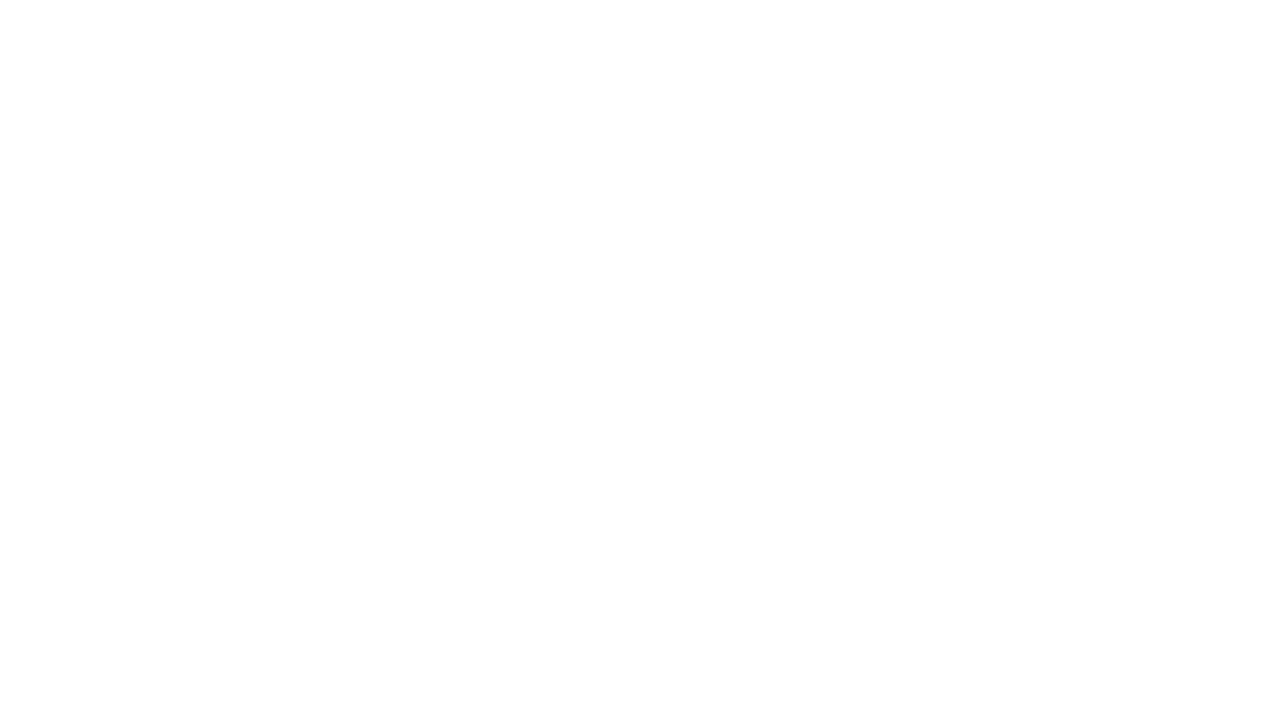
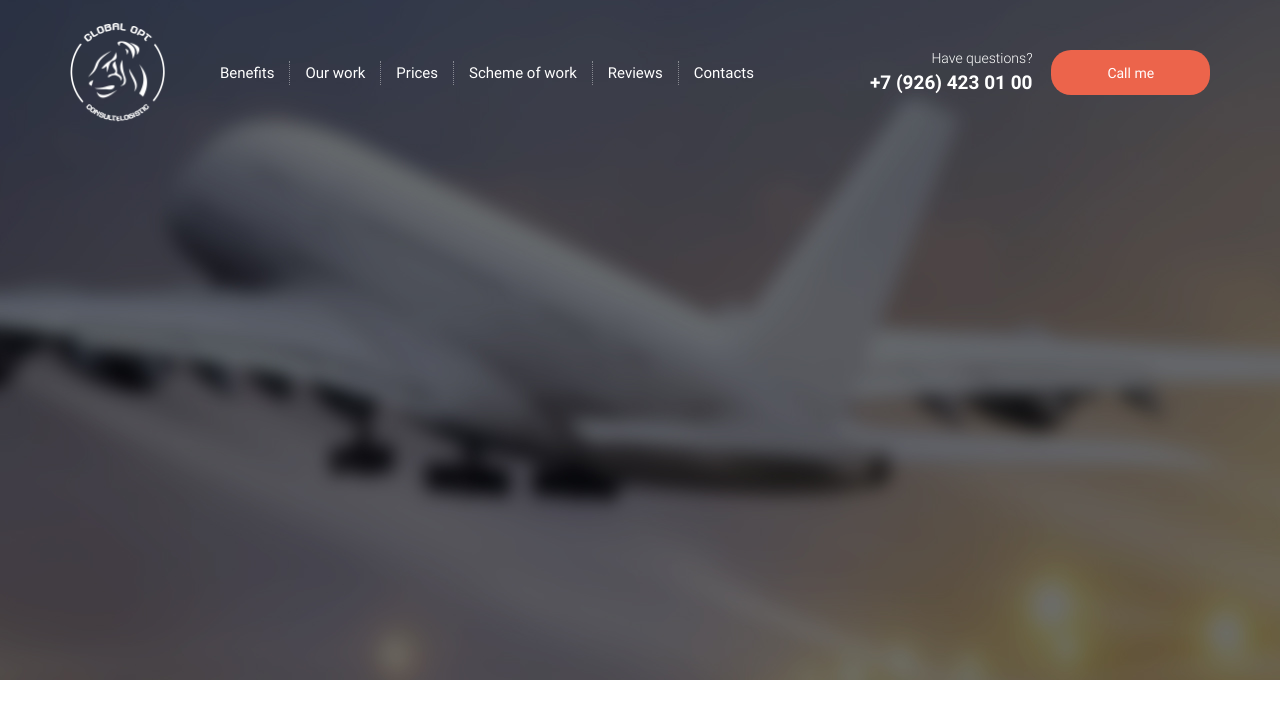
Before and after one commit to tabakus/glopt, a website: page src/index.html in a window 1280 px wide. Drawn offline with nearby package versions, Linux system fonts and the light colour scheme; files that its build step writes are made by us from their sources.

Commit message:
header created

```diff
--- /dev/null
+++ b/src/_promo.html
@@ -0,0 +1,24 @@
+<section class="promo">
+    <div class="container">
+        <header class="header">
+            <a href="#" class="header__logo">
+                <img src="img/logo.png" alt="logo">
+            </a>
+            <nav>
+                <ul class="header__menu">
+                    <li class="header__menu-item"><a href="#">Benefits</a></li>
+                    <li class="header__menu-item"><a href="#">Our work</a></li>
+                    <li class="header__menu-item"><a href="#">Prices</a></li>
+                    <li class="header__menu-item"><a href="#">Scheme of work</a></li>
+                    <li class="header__menu-item"><a href="#">Reviews</a></li>
+                    <li class="header__menu-item"><a href="#">Contacts</a></li>
+                </ul>
+            </nav>
+            <div class="header__contacts">
+                <p>Have questions?</p>
+                <a href="tel:+79264230100" class="header__phone">+7 (926) 423 01 00</a>
+            </div>
+            <button class="btn">Call me</button>
+        </header>
+    </div>
+</section>
--- a/src/index.html
+++ b/src/index.html
@@ -44,7 +44,7 @@
     <link rel="stylesheet" href="css/style.min.css">
 </head>
 <body>
-
+@@include('_promo.html')
     <script src="js/script.js"></script>
 </body>
 </html>
--- /dev/null
+++ b/src/sass/blocks/_btn.scss
@@ -0,0 +1,12 @@
+.btn {
+    width: 280px;
+    height: 45px;
+    background-color: $main-color;
+    border-radius: 20px;
+    border: none;
+    font-size: 14px;
+    font-weight: 400;
+    line-height: 22px;
+    text-align: center;
+    color: #ffffff;
+}
--- /dev/null
+++ b/src/sass/blocks/_promo.scss
@@ -0,0 +1,61 @@
+.promo {
+    min-height: 680px;
+    position: relative;
+    background: url('../img/main_bg.jpg') center (center / cover) no-repeat;
+    padding-top: 23px;
+}
+
+.header {
+    height: 99px;
+    display: flex;
+    justify-content: space-between;
+    align-items: center;
+    &__logo {
+        width: 95px;
+        margin-right: 40px;
+        img {
+            width: 95px;
+        }
+    }
+    &__menu {
+        width: 600px;
+        margin: 0 35px 0 0;
+        display: flex;
+        list-style-type: none;
+    }
+    &__menu-item {
+        padding: 0 15px 0 15px;
+        border-right: 1px dotted rgba(255, 255, 255, 0.4);
+        a {
+            font-size: 15px;
+            line-height: 17px;
+            font-weight: 400;
+            color: #ffffff;
+            &:hover {
+                color: $main-color;
+            }
+        }
+        &:nth-child(6) {
+            border-right: none;
+        }
+    }
+    &__contacts {
+        width: 340px;
+        display: block;
+        text-align: right;
+        margin-right: 19px;
+        p {
+            font-size: 14px;
+            font-weight: 300;
+            text-align: right;
+            color: #ffffff;
+            margin: 0;
+        }
+        a {
+            font-size: 19px;
+            font-weight: 700;
+            text-align: right;
+            color: #ffffff;
+        }
+    }
+}
--- a/src/sass/style.scss
+++ b/src/sass/style.scss
@@ -20,3 +20,6 @@
     background-color: $main-color;
     margin: 20px auto 0 auto;
 }
+
+@import 'blocks/promo';
+@import 'blocks/btn';
```
Also changed, not shown: dist/css/style.min.css, dist/img/logo.png (added), dist/index.html, src/img/logo.png (added), src/img/logo.svg (deleted).
